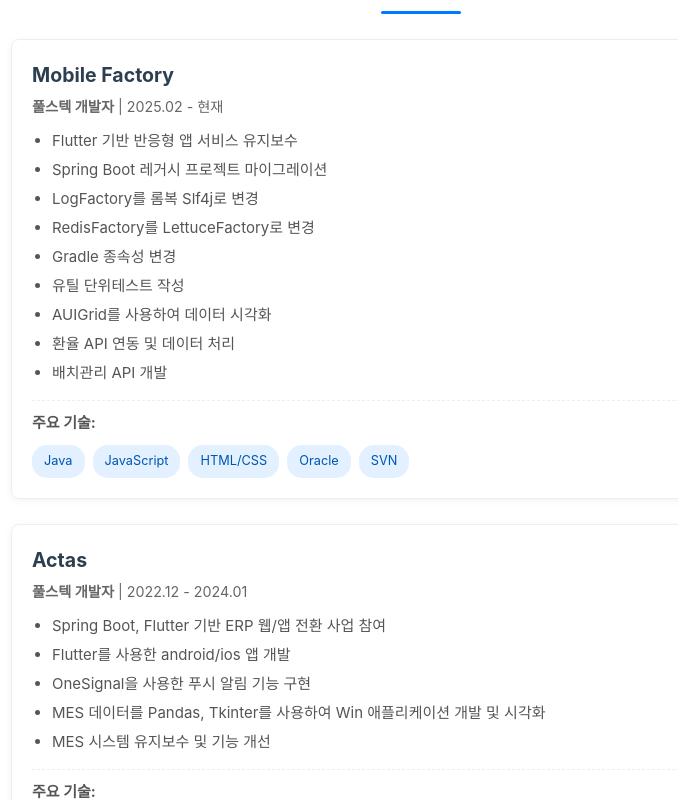
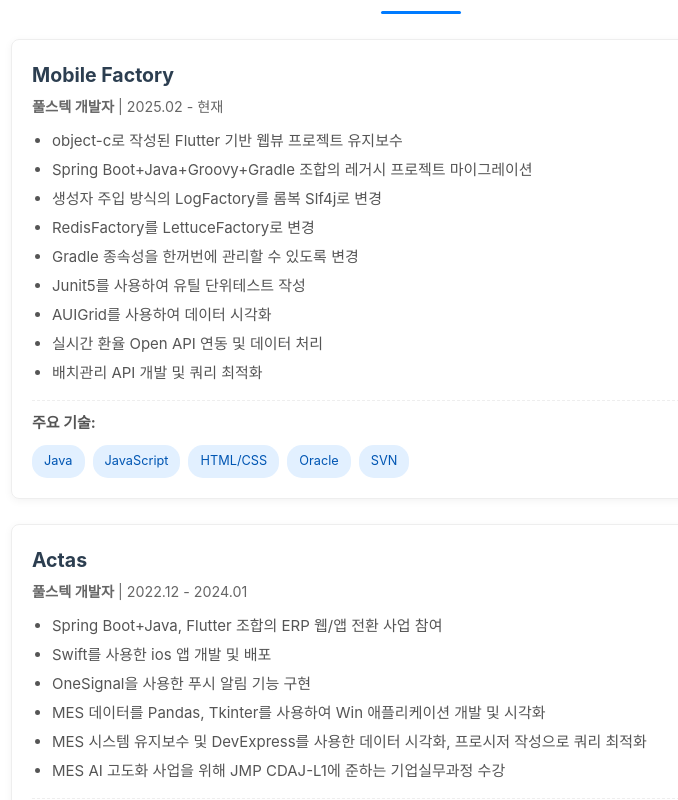
Before and after one commit to devJZen/my-resume, a Vue app: page / in a window 1280 px wide. Shown: the part 600-1400 px from the top of the page, without its empty margins (219-897 px from the left). Built offline with nearby package versions, Linux system fonts and the light colour scheme.

Commit message:
update ko-resumeDaata.ts

```diff
--- a/src/components/resume/ExperienceSection.vue
+++ b/src/components/resume/ExperienceSection.vue
@@ -7,6 +7,7 @@
         <span class="position">{{ exp.position }}</span> |
         <span class="duration">{{ exp.duration }}</span>
       </p>
+      <img v-if="exp.imageUrl" :src="exp.imageUrl" class="project-diagram" />
       <ul class="responsibilities-list">
         <li v-for="(desc, index) in exp.description" :key="index">{{ desc }}</li>
       </ul>
--- a/src/data/ko-resumeData.ts
+++ b/src/data/ko-resumeData.ts
@@ -19,15 +19,15 @@
       position: '풀스텍 개발자',
       duration: '2025.02 - 현재',
       description: [
-        'Flutter 기반 반응형 앱 서비스 유지보수',
-        'Spring Boot 레거시 프로젝트 마이그레이션',
-        'LogFactory를 롬복 Slf4j로 변경',
+        'object-c로 작성된 Flutter 기반 웹뷰 프로젝트 유지보수',
+        'Spring Boot+Java+Groovy+Gradle 조합의 레거시 프로젝트 마이그레이션',
+        '생성자 주입 방식의 LogFactory를 롬복 Slf4j로 변경',
         'RedisFactory를 LettuceFactory로 변경',
-        'Gradle 종속성 변경',
-        '유틸 단위테스트 작성',
+        'Gradle 종속성을 한꺼번에 관리할 수 있도록 변경',
+        'Junit5를 사용하여 유틸 단위테스트 작성',
         'AUIGrid를 사용하여 데이터 시각화',
-        '환율 API 연동 및 데이터 처리',
-        '배치관리 API 개발',
+        '실시간 환율 Open API 연동 및 데이터 처리',
+        '배치관리 API 개발 및 쿼리 최적화',
       ],
       skillsUsed: ['Java', 'JavaScript', 'HTML/CSS', 'Oracle', 'SVN'],
     },
@@ -37,11 +37,12 @@
       position: '풀스텍 개발자',
       duration: '2022.12 - 2024.01',
       description: [
-        'Spring Boot, Flutter 기반 ERP 웹/앱 전환 사업 참여',
-        'Flutter를 사용한 android/ios 앱 개발',
+        'Spring Boot+Java, Flutter 조합의 ERP 웹/앱 전환 사업 참여',
+        'Swift를 사용한 ios 앱 개발 및 배포',
         'OneSignal을 사용한 푸시 알림 기능 구현',
         'MES 데이터를 Pandas, Tkinter를 사용하여 Win 애플리케이션 개발 및 시각화',
-        'MES 시스템 유지보수 및 기능 개선',
+        'MES 시스템 유지보수 및 DevExpress를 사용한 데이터 시각화, 프로시저 작성으로 쿼리 최적화',
+        'MES AI 고도화 사업을 위해 JMP CDAJ-L1에 준하는 기업실무과정 수강 ',
       ],
       skillsUsed: [
         'Java',
@@ -61,15 +62,11 @@
     {
       id: 1,
       school: '경민대학교',
-      major: '정보통신',
+      major: '정보통신과',
       degree: '전문학사',
       duration: '2020.03 - 2023.02',
-      details: [
-        '2021-2022 학회장 역임',
-        "전공동아리 'CNC', '푸른꿈나무' 운영",
-        "오픈소스 프로젝트 'TomTom' 개발",
-        "졸업 프로젝트 '청각장애인을 위한 스마트 LED' 개발",
-      ],
+      details:
+        "2021-2022 학회장 역임, \n전공동아리 'CNC', '푸른꿈나무' 운영, \n오픈소스를 이용한 영수증 분석 프로젝트 'TomTom' 개발, \n졸업 프로젝트 '청각장애인을 위한 스마트 LED' 개발",
     },
   ],
   skills: {
@@ -120,7 +117,7 @@
       name: 'Actas MES 중소제조업 고도화 프로젝트',
       duration: '2023.04 - 2023.08',
       description:
-        '주로 C#/C++와 MSSQL, DevExpress를 사용하여 MES의 데이터를 조회하고 시각화하는 화면을 만들었습니다. Python과 Pandas를 사용하여 데이터 시각화 경험이 있습니다.',
+        '주로 C#/C++와 MSSQL, DevExpress를 사용하여 MES의 데이터를 조회하고 시각화하는 화면을 만들었습니다. Python과 Pandas를 사용하여 데이터 시각화 경험이 있습니다. 데이터 시각화를 위해 JMP를 학습했습니다.',
       skillsUsed: ['C#/C++', 'DevExpress', 'MSSQL', 'Python', 'Pandas', 'JMP'],
     },
 
--- a/src/types/indexData.ts
+++ b/src/types/indexData.ts
@@ -19,6 +19,7 @@
 
 export interface Experience {
   id: number
+  imageUrl?: string // 선택적: 회사 로고 이미지 URL
   company: string
   position: string
   duration: string
```
